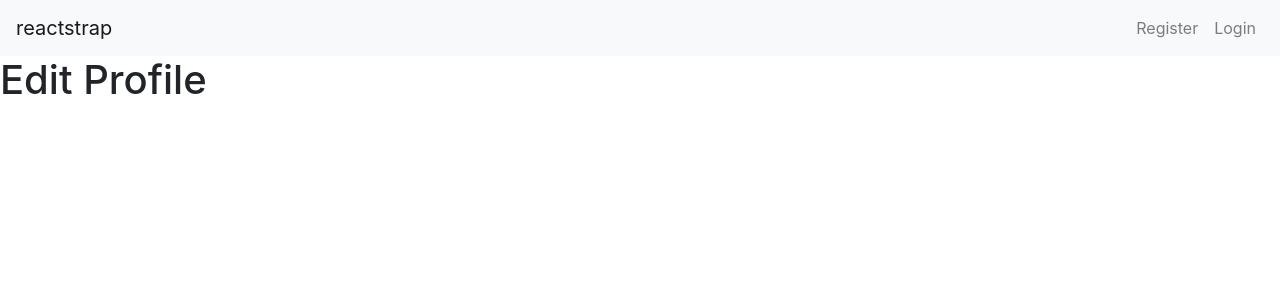
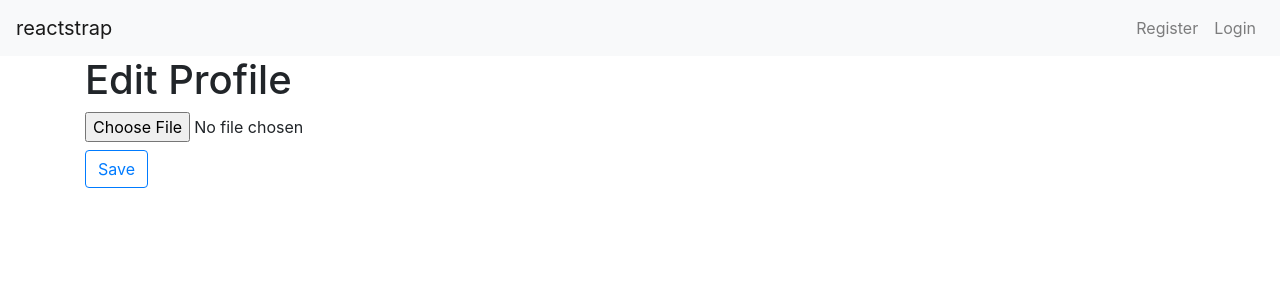
Before and after one commit to rochafialvin/wm-react-mysql, a React (Create React App) app: page /editprofile in a window 1280 px wide. Shown: the top 300 px of the page. Built offline with nearby package versions, Linux system fonts and the light colour scheme.

Commit message:
Ada Wong

```diff
--- a/src/components/EditProfile.jsx
+++ b/src/components/EditProfile.jsx
@@ -1,11 +1,40 @@
 import React, { Component } from 'react';
+import axios from '../config/axios';
+import {connect} from 'react-redux'
 
 class EditProfile extends Component {
+
+
+   upload = () => {
+      // Membuat object formData, karena file harus dikirim dalam bentuk formData
+      const data = new FormData()
+      // Gambar yang diambil dari input file, akan ada di property 'files' , 'files' ini berbentuk array
+      let image = this.image.files[0]
+      // Gambar yang sudah berhasil di ambil, akan 'dimasukkan' ke formData
+      data.append("avatar", image)
+      // Kirim ke API
+      axios.post(`/users/avatar/${this.props._id}`, data)
+         .then(res => alert(res.data))
+         .catch(err => console.log(err))
+   }
+
    render() {
       return (
-         <h1>Edit Profile</h1>
+         <div className="container">
+            <h1>Edit Profile</h1>
+            <form >
+               <input className="custom-file" type="file" ref={input => this.image = input}/>
+               <input onClick={this.upload} className="btn btn-outline-primary"  type="button" value="Save"/>
+            </form>
+         </div>
       );
    }
 }
 
-export default EditProfile;
+let mapStateToProps = state => {
+   return {
+      _id : state.auth._id
+   }
+}
+
+export default connect(mapStateToProps)(EditProfile);
--- /dev/null
+++ b/src/theory/theory.js
@@ -0,0 +1,5 @@
+let numbers = {no: 12}
+
+let result = numbers.map(number => number * 2)
+
+console.log(result)
```
